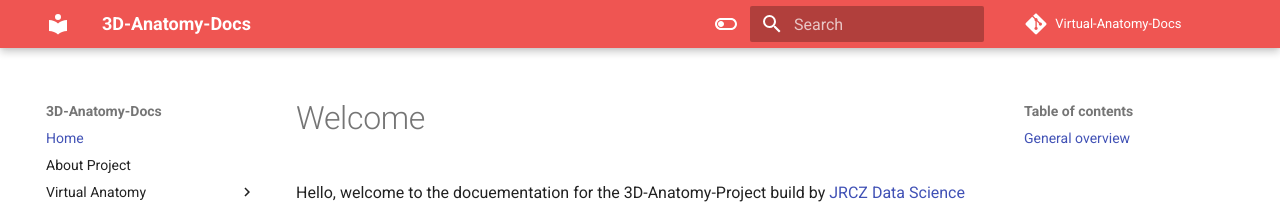
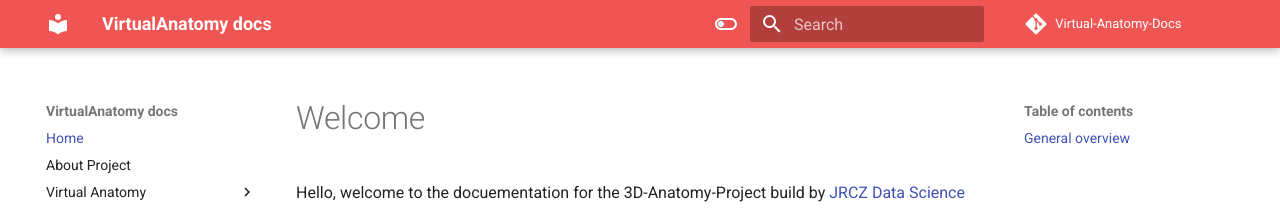
Before and after one commit to jrcz-data-science-lab/VirtualAnatomy-Documentation, an MkDocs documentation site: the page built from docs/index.md, in a window 1280 px wide. Shown: the top 208 px of the page. Built offline with MkDocs 1.6.1 and Material for MkDocs 9.7.7, drawn with Linux system fonts in a browser that asks for light colours; comment, search, counter and statistics services are not loaded.

Commit message:
changed site title

```diff
--- a/README.md
+++ b/README.md
@@ -1,4 +1,4 @@
-# 3D-Anatomy Documentation
+# Virtual Anatomy Documentation
 Documentation created using MkDocs.
 
 ## Branches
--- a/mkdocs.yml
+++ b/mkdocs.yml
@@ -1,4 +1,4 @@
-site_name: 3D-Anatomy-Docs
+site_name: VirtualAnatomy docs
 include_sidebar: false
 site_description: 'Documentation for VirtualAnatomy'
 site_author: 'JRCZ'
```
